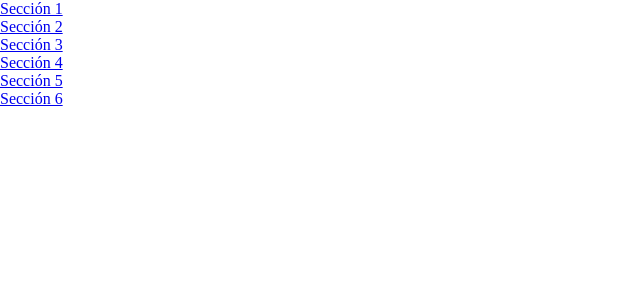
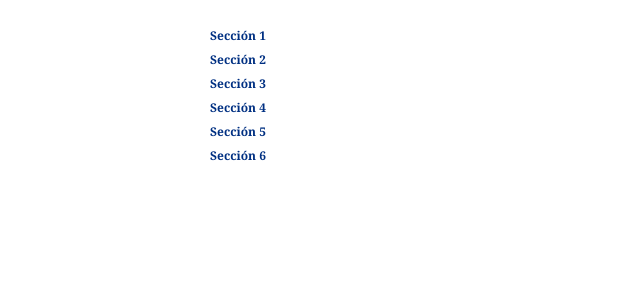
Before and after one commit to gesteves/taskgestion, a Python web app: template templates/base.html in a window 1280 px wide. Shown: the top 300 px of the page, without its empty margins (0-640 px from the left). Run offline with Jinja, Linux system fonts and the light colour scheme; the template is opened without the code that fills it, so the values that code supplies are empty; some libraries are stand-ins or nearby versions.

Commit message:
Added basic CSS

```diff
--- a/static/css/main.css
+++ b/static/css/main.css
@@ -5,3 +5,131 @@ http://developer.yahoo.net/yui/license.txt
 version: 2.5.2
 */
 html{color:#000;background:#FFF;}body,div,dl,dt,dd,ul,ol,li,h1,h2,h3,h4,h5,h6,pre,code,form,fieldset,legend,input,textarea,p,blockquote,th,td{margin:0;padding:0;}table{border-collapse:collapse;border-spacing:0;}fieldset,img{border:0;}address,caption,cite,code,dfn,em,strong,th,var{font-style:normal;font-weight:normal;}li{list-style:none;}caption,th{text-align:left;}h1,h2,h3,h4,h5,h6{font-size:100%;font-weight:normal;}q:before,q:after{content:'';}abbr,acronym {border:0;font-variant:normal;}sup {vertical-align:text-top;}sub {vertical-align:text-bottom;}input,textarea,select{font-family:inherit;font-size:inherit;font-weight:inherit;}input,textarea,select{*font-size:100%;}legend{color:#000;}
+
+/* COLORS
+
+Blue: #003082
+*/
+
+body {
+	font-family: Georgia, "Times New Roman", Times, serif;
+	color:#333;
+}
+
+h1 {
+	width:150px;
+	height:288px;
+	background:#003082 url('/static/images/task-gestion-logo.png') top left no-repeat;
+	float:left;
+	text-indent:-10000px;
+	-webkit-border-bottom-right-radius:5px;
+	-webkit-border-bottom-left-radius:5px;
+	-moz-border-radius-bottomright:5px;
+	-moz-border-radius-bottomleft:5px;
+	-webkit-box-shadow:0px 2px 5px #333;
+	-moz-box-shadow:0px 2px 5px #333;
+}
+
+header {
+	width:150px;
+	height:288px;
+	display:block;
+	position:fixed;
+	top:0;
+	left:30px;
+
+}
+
+h1 a {
+	width:150px;
+	height:288px;
+	display:block;
+}
+
+nav.main {
+	width:180px;
+	display:block;
+	position:fixed;
+	top:0;
+	left:195px;
+	z-index:10;
+	background:rgba(255,255,255,0.8);
+	-webkit-border-bottom-right-radius:5px;
+	-webkit-border-bottom-left-radius:5px;
+	-moz-border-radius-bottomright:5px;
+	-moz-border-radius-bottomleft:5px;
+}
+
+nav.main ul {
+	font-size:12px;
+	line-height:2;
+	margin:2em 0;
+}
+
+nav.main a {
+	display:block;
+	padding:0 15px;
+	-webkit-border-radius:5px;
+	-moz-border-radius:5px;
+	-webkit-transition:color 0.25s linear;
+	-webkit-transition:background 0.25s linear;
+	font-weight:bold;
+}
+
+nav.main a:link, nav.main a:visited{
+	text-decoration:none;
+}
+
+nav.main a:hover, nav.main a:active{
+	text-decoration:none;
+	color:#fff;
+	background:#003082;
+}
+
+#content {
+	width:600px;
+	float:left;
+	margin-left:390px;
+}
+
+section {
+	display:block;
+	float:left;
+	width:600px;
+	margin-bottom:900px;
+}
+
+
+a {
+	color:#003082;
+}
+
+a:link, a:visited {
+	text-decoration:none;
+}
+a:hover, a:active {
+	text-decoration:underline;
+}
+
+footer {
+	width:100%;
+	height:100px;
+	position:fixed;
+	display:block;
+	bottom:0;
+	left:0;
+	background:-webkit-gradient(linear, left top, left 76, from(rgba(255,255,255,0)), to(rgba(255,255,255,1)));
+}
+
+footer p {
+	position:fixed;
+	left:30px;
+	bottom:0;
+	font-size:12px;
+	line-height:2em;
+	background:#fff;
+}
+
+h2 {
+	margin-left:-60px;
+}
```
